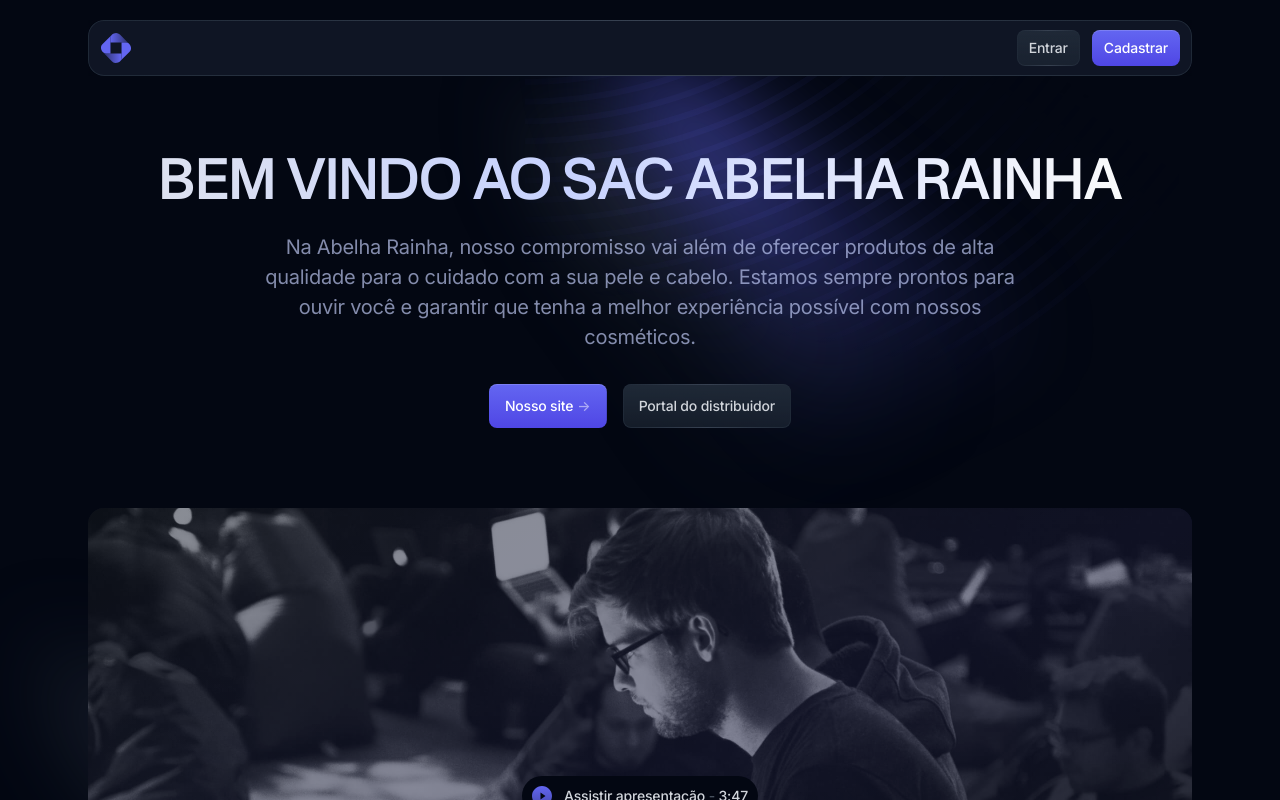
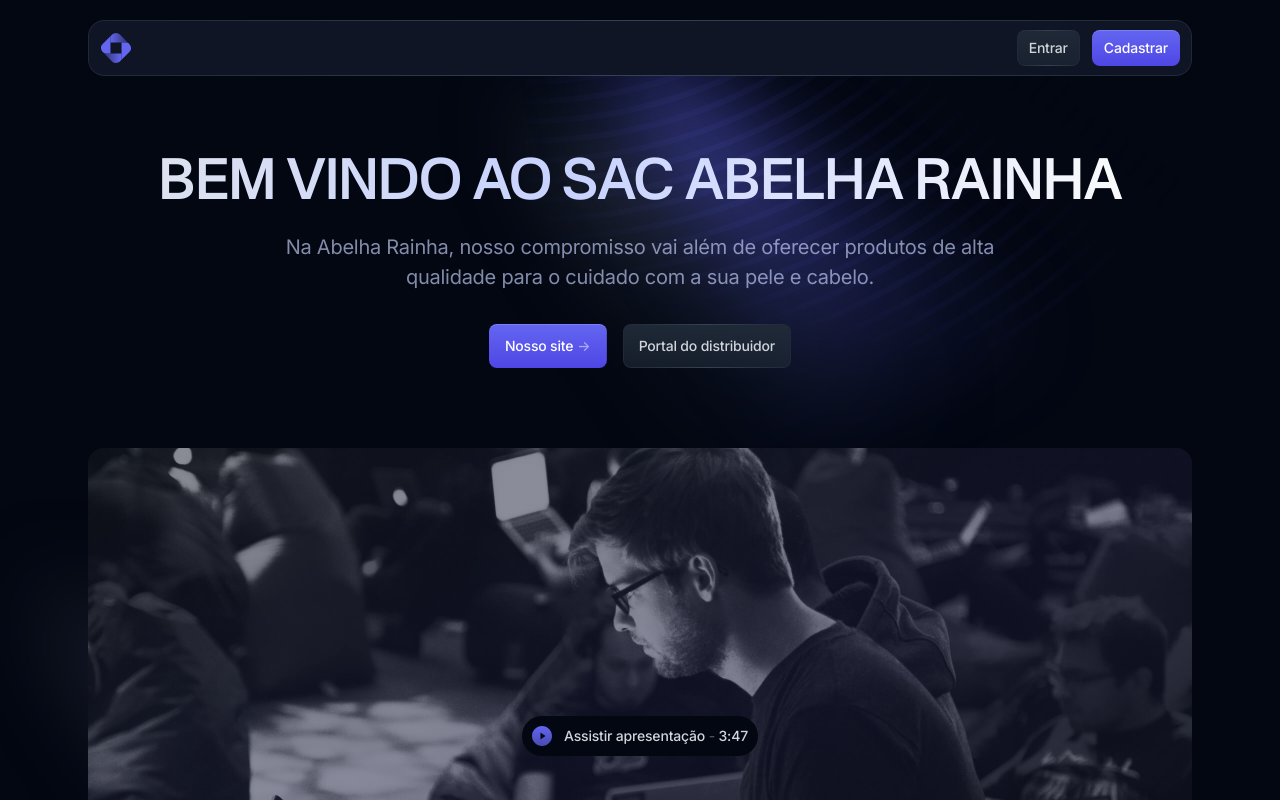
Before and after one commit to pedrootoniel/Sacabelha, a Next.js app: page / in a window 1280 px wide. Shown: the top 800 px of the page. Built offline with nearby package versions, Linux system fonts and the light colour scheme.

Commit message:
update final 03

```diff
--- a/components/hero-home.tsx
+++ b/components/hero-home.tsx
@@ -21,7 +21,7 @@
                 data-aos="fade-up"
                 data-aos-delay={200}
               >
-Na Abelha Rainha, nosso compromisso vai além de oferecer produtos de alta qualidade para o cuidado com a sua pele e cabelo. Estamos sempre prontos para ouvir você e garantir que tenha a melhor experiência possível com nossos cosméticos.
+Na Abelha Rainha, nosso compromisso vai além de oferecer produtos de alta qualidade para o cuidado com a sua pele e cabelo.
               </p>
               <div className="mx-auto max-w-xs sm:flex sm:max-w-none sm:justify-center">
                 <div data-aos="fade-up" data-aos-delay={400}>
```
